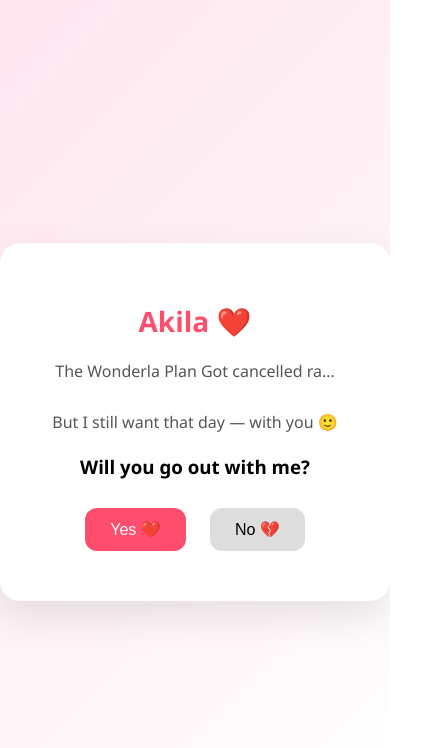
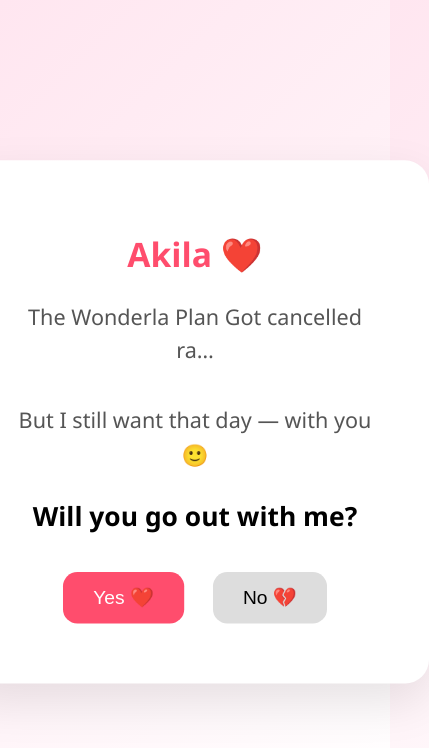
Before and after one commit to Karthik-1102/myAPP, a website: page index.html in a window 390 px wide. Shown: the whole page, 429 px wide, since content can reach past the window. Drawn offline with Linux system fonts and the light colour scheme.

Commit message:
commit 5 size

```diff
--- a/index.html
+++ b/index.html
@@ -5,6 +5,35 @@
 <title>Herrrrrr</title>
 
 <style>
+
+  /* 📱 Mobile optimization */
+@media (max-width: 600px) {
+  .card {
+    width: 95%;
+    max-width: none;
+    padding: 60px 30px; /* bigger breathing space */
+    transform: scale(1.2); /* slightly bigger */
+  }
+
+  h1 {
+    font-size: 34px;
+  }
+
+  p {
+    font-size: 18px;
+  }
+
+  h3 {
+    font-size: 22px;
+  }
+
+  button {
+    padding: 16px 30px;
+    font-size: 18px;
+  }
+}
+
+
 body {
   margin: 0;
   font-family: 'Segoe UI', sans-serif;
```
